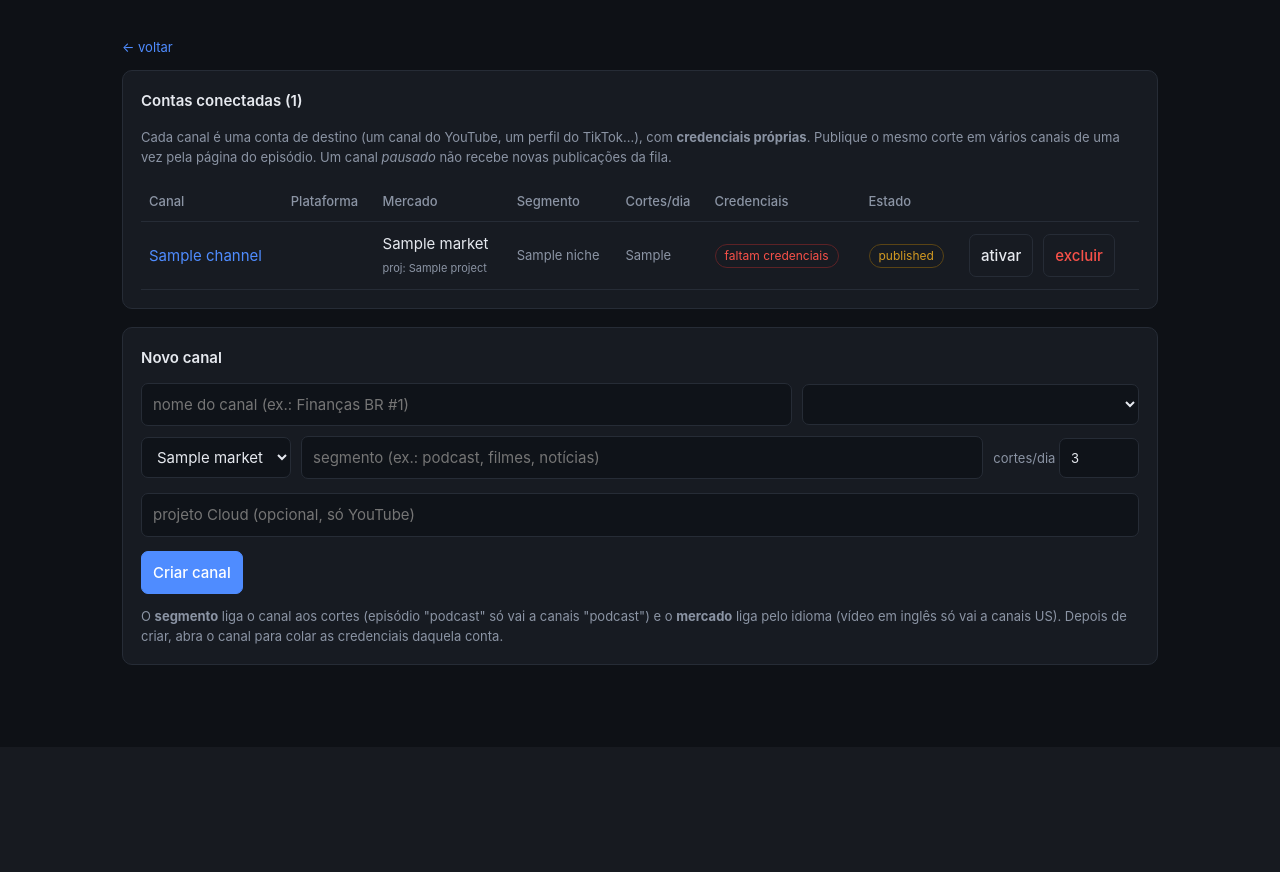
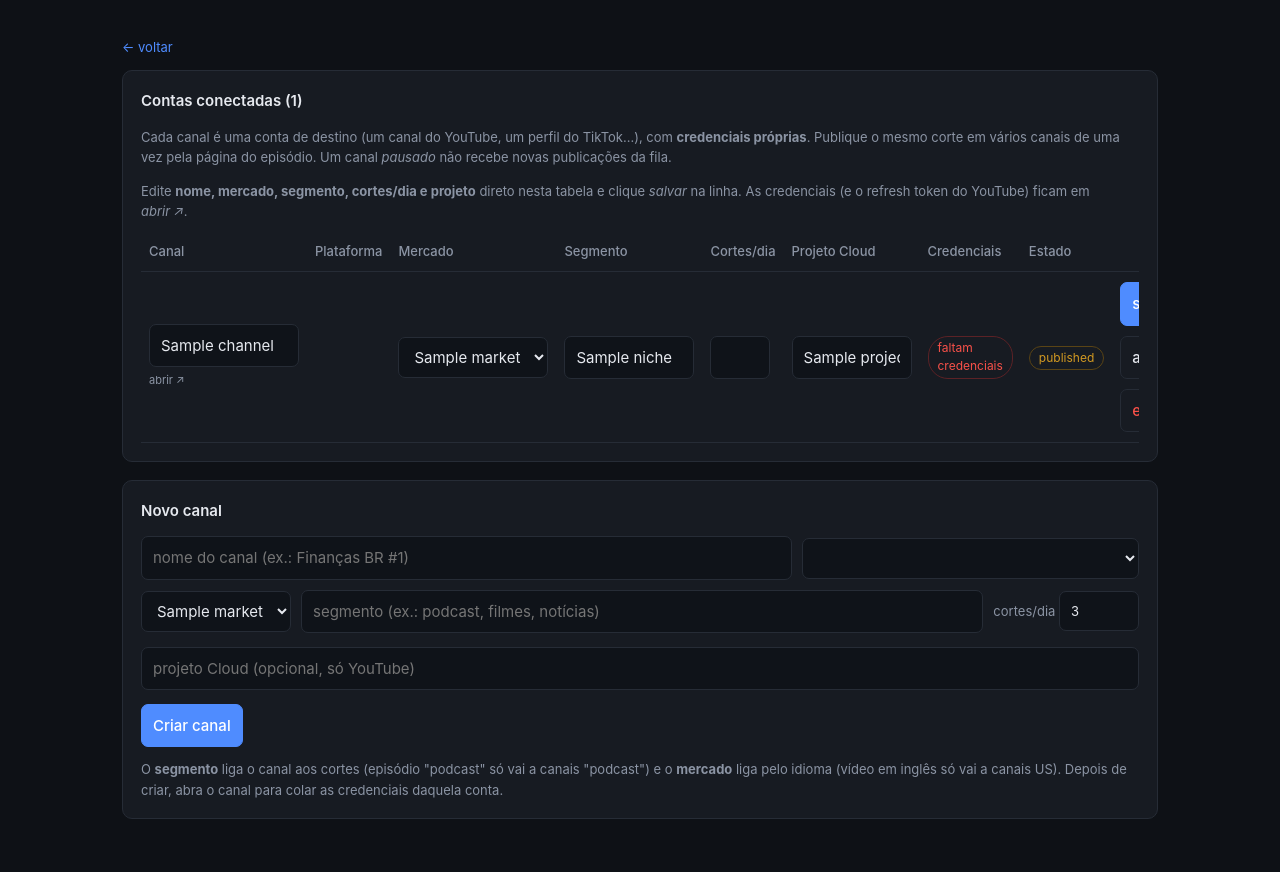
Before and after one commit to BroonTreyer/dubflow, a FastAPI app: template app/web/templates/channels.html in a window 1280 px wide. Shown: the part 55-927 px from the top of the page. Before the commit the page ends 720 px from the top, so only its background shows below. Run offline with FastAPI, Linux system fonts and the light colour scheme; the template is opened without the code that fills it: most values are stand-ins (such as "Sample title", 1, 10 or a date in 2020); lists and menus that the app fills with data are empty; parts of the project's set-up code (start-up, migrations or seed data) failed here and were passed over.

Commit message:
edicao inline da tabela de canais (nome/mercado/segmento/projeto/cadencia)
A lista de /channels virou editavel: cada linha tem os campos ligados a uma
form via o atributo form= (HTML5), postando para /channels/{id}/settings, que
agora volta para a lista para preencher varias linhas sem sair da tela. As
credenciais e o refresh token continuam em abrir (pagina do canal). Teste da
rota settings guardando o round-trip de nome/mercado/segmento/project/cadencia.

```diff
--- a/app/web/main.py
+++ b/app/web/main.py
@@ -260,7 +260,9 @@
         posts_per_day=max(1, int(posts_per_day or 3)),
         project=(project.strip() or None),
     )
-    return RedirectResponse(f"/channels/{channel_id}?salvo=1", status_code=303)
+    # Volta para a lista: a edicao acontece inline na tabela de /channels, entao
+    # o usuario continua preenchendo as outras linhas sem sair da tela.
+    return RedirectResponse("/channels", status_code=303)
 
 
 @app.get("/channels/{channel_id}", response_class=HTMLResponse, dependencies=panel)
--- a/app/web/templates/channels.html
+++ b/app/web/templates/channels.html
@@ -14,28 +14,64 @@
   </p>
 
   {% if channels %}
+  <p class="muted" style="margin-bottom:10px">
+    Edite <strong>nome, mercado, segmento, cortes/dia e projeto</strong> direto nesta tabela e
+    clique <em>salvar</em> na linha. As credenciais (e o refresh token do YouTube) ficam em
+    <em>abrir&nbsp;↗</em>.
+  </p>
+  <div style="overflow-x:auto">
   <table>
-    <tr><th>Canal</th><th>Plataforma</th><th>Mercado</th><th>Segmento</th><th>Cortes/dia</th><th>Credenciais</th><th>Estado</th><th></th></tr>
+    <tr>
+      <th>Canal</th><th>Plataforma</th><th>Mercado</th><th>Segmento</th>
+      <th>Cortes/dia</th><th>Projeto Cloud</th><th>Credenciais</th><th>Estado</th><th></th>
+    </tr>
     {% for ch in channels %}
     <tr>
-      <td><a href="/channels/{{ ch.id }}">{{ ch.name }}</a></td>
+      <td>
+        {# form "detached": mora aqui mas seus campos estao espalhados pelas celulas
+           via o atributo form= (HTML5), preservando o layout em colunas. #}
+        <form id="chE{{ ch.id }}" method="post" action="/channels/{{ ch.id }}/settings"></form>
+        <input type="hidden" name="csrf" value="{{ csrf }}" form="chE{{ ch.id }}">
+        <input type="text" name="name" value="{{ ch.name }}" form="chE{{ ch.id }}"
+               required style="width:150px">
+        <div><a href="/channels/{{ ch.id }}" class="muted" style="font-size:11px">abrir ↗</a></div>
+      </td>
       <td style="text-transform:capitalize">{{ ch.platform }}</td>
       <td>
-        {{ ch.market }}
-        {% if ch.project %}<br><span class="muted" style="font-size:11px" title="projeto do Google Cloud — canais com o mesmo projeto dividem a cota diaria de upload do YouTube">proj: {{ ch.project }}</span>{% endif %}
+        <select name="market" form="chE{{ ch.id }}"
+                title="define o idioma dos cortes que o canal recebe (BR→pt-BR, US→en, ES→es)">
+          {% for m in markets %}
+          <option value="{{ m }}" {% if m == ch.market %}selected{% endif %}>{{ m }}</option>
+          {% endfor %}
+        </select>
       </td>
-      <td class="muted">{{ ch.niche or '— (sem segmento)' }}</td>
-      <td class="muted">{{ ch.posts_per_day }}</td>
       <td>
-        <span class="tag {% if ch.ready %}done{% else %}failed{% endif %}">
-          {{ 'conectado' if ch.ready else 'faltam credenciais' }}
-        </span>
+        <input type="text" name="niche" value="{{ ch.niche or '' }}" form="chE{{ ch.id }}"
+               placeholder="segmento" style="width:130px"
+               title="episodios deste segmento roteiam os cortes para ca">
+      </td>
+      <td>
+        <input type="number" name="posts_per_day" value="{{ ch.posts_per_day }}" form="chE{{ ch.id }}"
+               min="1" max="50" style="width:60px">
+      </td>
+      <td>
+        <input type="text" name="project" value="{{ ch.project or '' }}" form="chE{{ ch.id }}"
+               placeholder="Cloud" style="width:120px"
+               title="canais com o mesmo projeto do Google Cloud dividem a cota de upload do YouTube">
+      </td>
+      <td>
+        <a href="/channels/{{ ch.id }}" title="colar credenciais / refresh token">
+          <span class="tag {% if ch.ready %}done{% else %}failed{% endif %}">
+            {{ 'conectado' if ch.ready else 'faltam credenciais' }}
+          </span>
+        </a>
       </td>
       <td>
         <span class="tag {% if ch.status == 'active' %}done{% else %}run{% endif %}">{{ ch.status }}</span>
       </td>
       <td>
         <div class="row">
+          <button type="submit" form="chE{{ ch.id }}">salvar</button>
           <form method="post" action="/channels/{{ ch.id }}/status">
             <input type="hidden" name="csrf" value="{{ csrf }}">
             <input type="hidden" name="status" value="{{ 'paused' if ch.status == 'active' else 'active' }}">
@@ -51,6 +87,7 @@
     </tr>
     {% endfor %}
   </table>
+  </div>
   {% else %}
   <p class="muted">Nenhum canal ainda. Crie o primeiro abaixo.</p>
   {% endif %}
```
Also changed, not shown: tests/test_web.py (+13 -0 lines).
